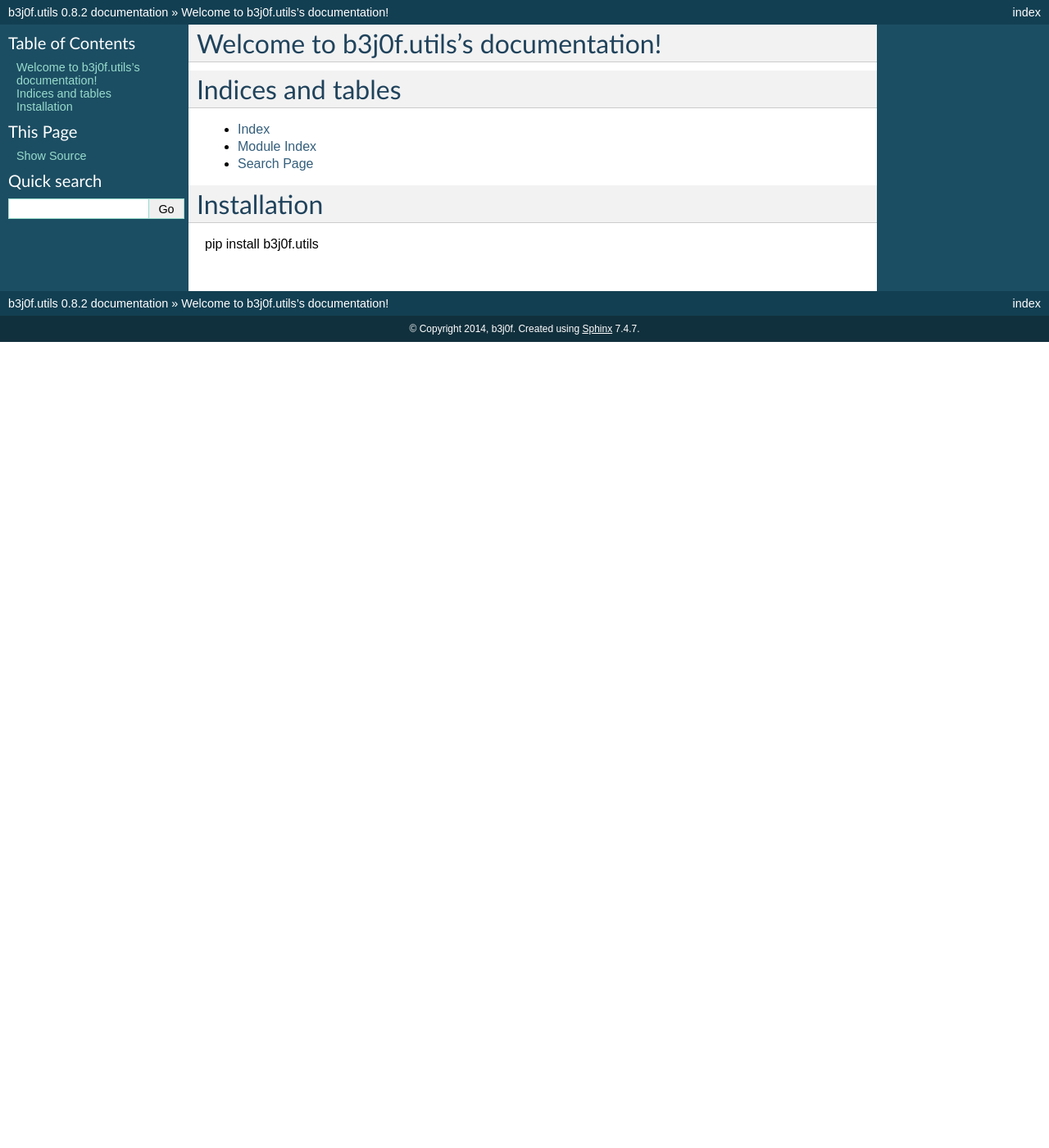
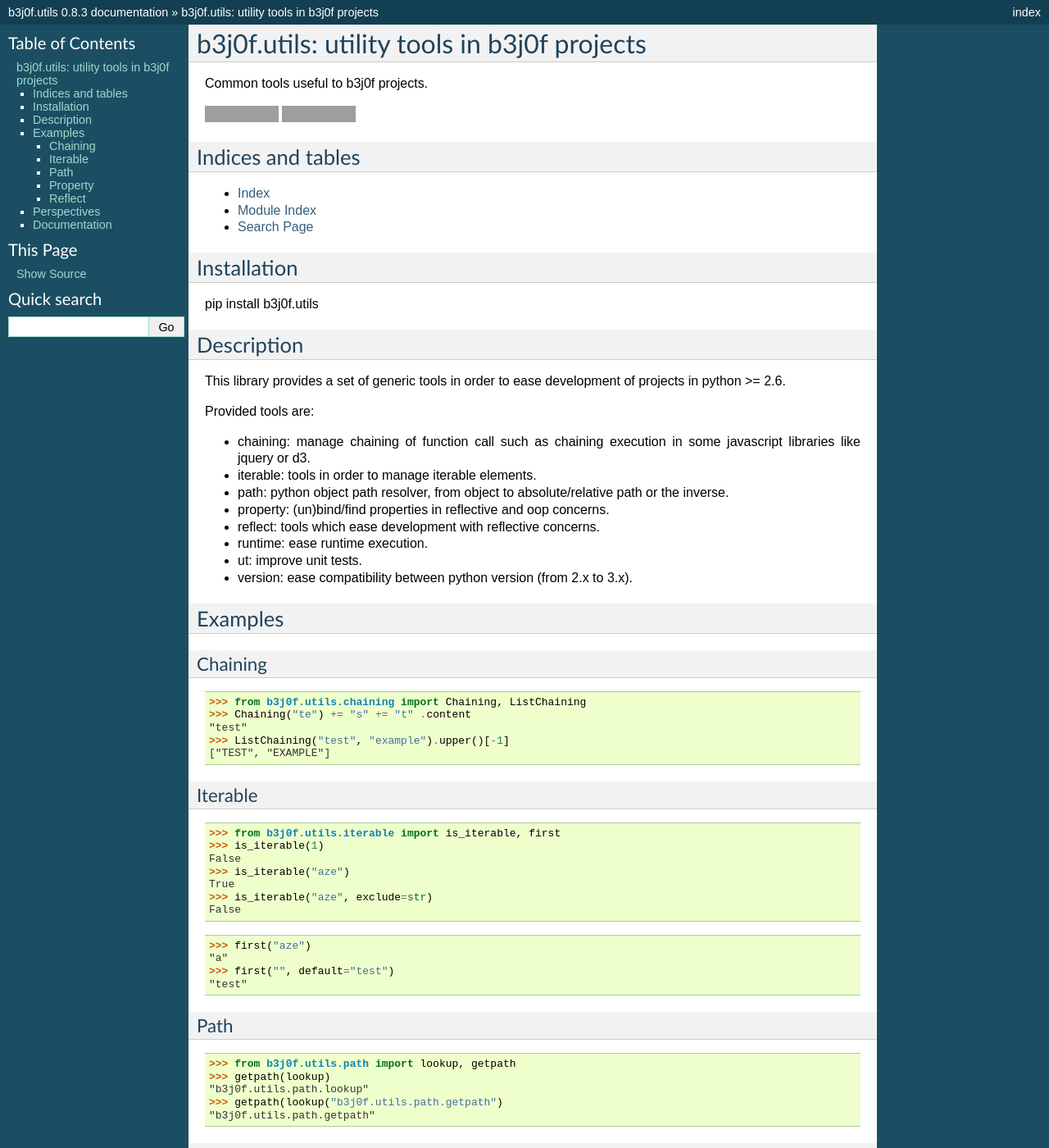
Before and after one commit to b3j0f/utils, a Sphinx documentation site: the page built from docs/index.rst, in a window 1280 px wide and 1400 px high. Shown: the whole window at 82% size. Built offline with Sphinx 7.4.7, drawn with Linux system fonts in a browser that asks for light colours; the version number is read from the project's files by our own code; some of the changed text lies outside the part shown; grey boxes are pictures that could not be loaded.

Commit message:
:add: beta version with documentation and index

```diff
--- a/docs/index.rst
+++ b/docs/index.rst
@@ -3,17 +3,117 @@
    You can adapt this file completely to your liking, but it should at least
    contain the root `toctree` directive.
 
-Welcome to b3j0f.utils's documentation!
-=======================================
+b3j0f.utils: utility tools in b3j0f projects
+============================================
+
+Common tools useful to b3j0f projects.
+
+.. image:: https://travis-ci.org/b3j0f/utils.svg?branch=master
+    :target: https://travis-ci.org/b3j0f/utils
+
+.. image:: https://coveralls.io/repos/b3j0f/utils/badge.png
+  :target: https://coveralls.io/r/b3j0f/utils
 
 Indices and tables
-==================
+------------------
 
 * :ref:`genindex`
 * :ref:`modindex`
 * :ref:`search`
 
 Installation
-============
+------------
 
 pip install b3j0f.utils
+
+Description
+-----------
+
+This library provides a set of generic tools in order to ease development of projects in python >= 2.6.
+
+Provided tools are:
+
+- chaining: manage chaining of function call such as chaining execution in some javascript libraries like jquery or d3.
+- iterable: tools in order to manage iterable elements.
+- path: python object path resolver, from object to absolute/relative path or the inverse.
+- property: (un)bind/find properties in reflective and oop concerns.
+- reflect: tools which ease development with reflective concerns.
+- runtime: ease runtime execution.
+- ut: improve unit tests.
+- version: ease compatibility between python version (from 2.x to 3.x).
+
+Examples
+--------
+
+Chaining
+########
+
+>>> from b3j0f.utils.chaining import Chaining, ListChaining
+>>> Chaining("te") += "s" += "t" .content
+"test"
+>>> ListChaining("test", "example").upper()[-1]
+["TEST", "EXAMPLE"]
+
+Iterable
+########
+
+>>> from b3j0f.utils.iterable import is_iterable, first
+>>> is_iterable(1)
+False
+>>> is_iterable("aze")
+True
+>>> is_iterable("aze", exclude=str)
+False
+
+>>> first("aze")
+"a"
+>>> first("", default="test")
+"test"
+
+Path
+####
+
+>>> from b3j0f.utils.path import lookup, getpath
+>>> getpath(lookup)
+"b3j0f.utils.path.lookup"
+>>> getpath(lookup("b3j0f.utils.path.getpath")
+"b3j0f.utils.path.getpath"
+
+Property
+########
+
+>>> from b3j0f.utils.property import put_properties, get_properties, del_properties
+>>> put_properties(min, {'test': True})
+>>> get_properties(min)
+{'test': True}
+>>> del_properties(min)
+>>> get_properties(min)
+None
+
+Reflect
+#######
+
+>>> from b3j0f.utils.reflect import base_elts, is_inherited
+>>> class BaseTest(object):
+>>>     def test(self): pass
+>>> class Test(BaseTest): pass
+>>> class FinalTest(Test): pass
+>>> base_elts(FinalTest().test, depth=1)[-1].im_class.__name__
+Test
+>>> base_elts(FinalTest().test)[-1].im_class.__name__
+BaseTest
+
+>>> is_inherited(FinalTest.test)
+True
+>>> is_inherited(BaseTest.test)
+False
+
+Perspectives
+------------
+
+- Cython implementation.
+
+Documentation
+-------------
+
+http://pythonhosted.org/b3j0f.utils
--- a/setup.py
+++ b/setup.py
@@ -38,7 +38,7 @@ with open(join(_path, 'README.rst')) as f:
 
 setup(
     name="b3j0f.utils",
-    version="0.8.2",
+    version="0.8.3",
     packages=find_packages(exclude=['test.*', '*.test.*']),
     author="b3j0f",
     author_email="jlabejof@yahoo.fr",
```
Also changed, not shown: README.rst (+101 -4 lines), 1 other file.
